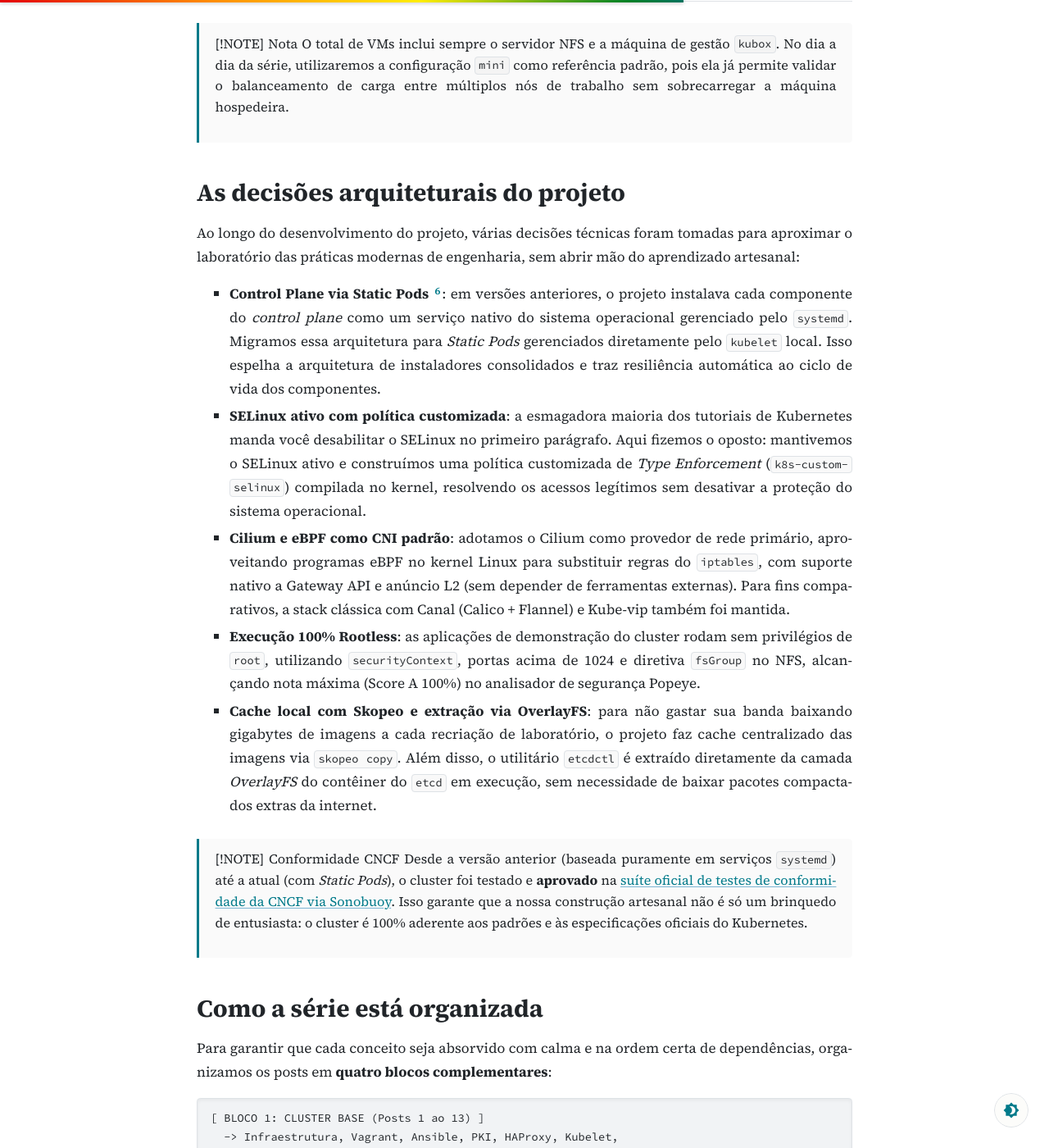
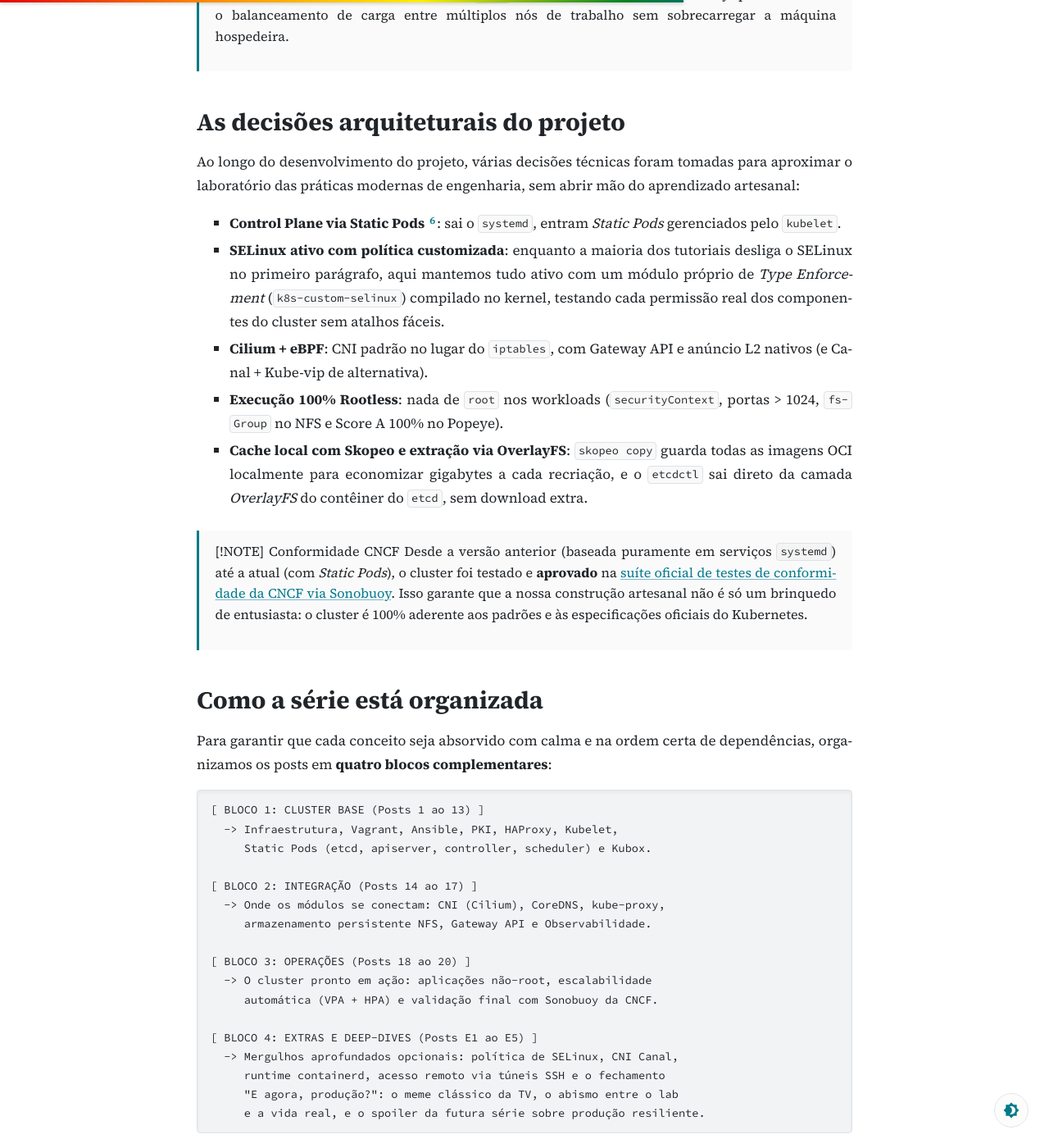
Before and after one commit to vndmtrx/vndmtrx.github.io, a Jekyll site: the page built from _posts/2026/08/2026-08-15-k8sbox-visao-geral.md, in a window 1280 px wide and 1400 px high, scrolled down 5133 px. Shown: the whole window at 82% size. Built offline with Jekyll 4.4.1, drawn with Linux system fonts in a browser that asks for light colours; nearby versions of some CDN libraries; some of the changed text lies outside the part shown.

Commit message:
fix(k8sbox): corrige invariantes Jekyll e ritmo anti-slop nos posts da série [skip ci]

```diff
--- a/_posts/2026/08/2026-08-15-k8sbox-visao-geral.md
+++ b/_posts/2026/08/2026-08-15-k8sbox-visao-geral.md
@@ -19,9 +19,9 @@ Se você trabalha com infraestrutura, nuvem ou DevOps, as chances de você já t
 >
 > **Aviso de escopo:** as decisões de arquitetura e parâmetros deste projeto foram pensadas sob medida para a nossa realidade de laboratório local em estações Linux com Vagrant e KVM/Libvirt. Elas priorizam aprendizado profundo e reprodutibilidade rápida sobre convenções corporativas de produção. O cluster foi originalmente projetado em versões anteriores e recentemente atualizado para o **Kubernetes v1.37.0**.
 
-Há algum tempo, eu mantinha um projeto de estudos chamado `vagrant-k8s-cluster` [^2], onde eu subia máquinas virtuais locais e deixava o `kubeadm` fazer a mágica dele. Funcionava perfeitamente, mas aquilo sempre me deixava com uma pulga atrás da orelha. O `kubeadm` gerava dezenas de certificados, subia um `etcd`, configurava o *control plane*, gerava *kubeconfigs*, e no final me entregava um comando de *join*. Mas o que exatamente estava acontecendo ali dentro? Como os certificados se conversavam? Como o *control plane* encontrava o `etcd`? Como o nó decidia quem tinha autoridade para fazer o quê?
+Há algum tempo, eu mantinha um projeto de estudos chamado `vagrant-k8s-cluster` [^2], subindo VMs locais e deixando o `kubeadm` fazer a mágica dele. Funcionava bem, mas deixava uma pulga atrás da orelha: o `kubeadm` gerava dezenas de certificados, subia um `etcd`, configurava o *control plane*, gerava *kubeconfigs* e entregava um comando de *join*. Mas o que acontecia lá dentro? Como os certificados conversavam? Como o *control plane* achava o `etcd`? Como o nó decidia quem mandava em quê?
 
-A resposta para essas perguntas não está nos instaladores automáticos. Ela está em abrir a caixa preta e montar o quebra-cabeça peça por peça. Foi assim que nasceu o projeto **k8s-in-a-box** [^1]: um laboratório estruturado para construir um cluster Kubernetes seguindo a cartilha do *Kubernetes The Hard Way* [^3], mas com uma diferença crucial. Em vez de colar comandos gigantescos no terminal até os dedos doerem e nunca mais conseguir reproduzir o ambiente, automatizamos cada milímetro do processo com **Ansible** e **Vagrant**.
+Instaladores automáticos escondem essas respostas; para enxergar tudo, só abrindo a caixa preta e montando peça por peça. Foi assim que nasceu o **k8s-in-a-box** [^1]: um laboratório seguindo a cartilha do *Kubernetes The Hard Way* [^3], sem colar comandos gigantes até os dedos doerem, automatizando cada passo com **Ansible** e **Vagrant**.
 
 A proposta aqui é construir o conhecimento de forma estritamente progressiva. Vamos começar do hardware virtual até chegar num cluster completo, seguro e validado pelo teste de conformidade oficial da CNCF [^6].
 
@@ -121,11 +121,11 @@ Você escolhe o tamanho do cluster que cabe no seu hardware e o projeto se adapt
 
 Ao longo do desenvolvimento do projeto, várias decisões técnicas foram tomadas para aproximar o laboratório das práticas modernas de engenharia, sem abrir mão do aprendizado artesanal:
 
-* **Control Plane via Static Pods** [^5]: em versões anteriores, o projeto instalava cada componente do *control plane* como um serviço nativo do sistema operacional gerenciado pelo `systemd`. Migramos essa arquitetura para *Static Pods* gerenciados diretamente pelo `kubelet` local. Isso espelha a arquitetura de instaladores consolidados e traz resiliência automática ao ciclo de vida dos componentes.
-* **SELinux ativo com política customizada**: a esmagadora maioria dos tutoriais de Kubernetes manda você desabilitar o SELinux no primeiro parágrafo. Aqui fizemos o oposto: mantivemos o SELinux ativo e construímos uma política customizada de *Type Enforcement* (`k8s-custom-selinux`) compilada no kernel, resolvendo os acessos legítimos sem desativar a proteção do sistema operacional.
-* **Cilium e eBPF como CNI padrão**: adotamos o Cilium como provedor de rede primário, aproveitando programas eBPF no kernel Linux para substituir regras do `iptables`, com suporte nativo a Gateway API e anúncio L2 (sem depender de ferramentas externas). Para fins comparativos, a stack clássica com Canal (Calico + Flannel) e Kube-vip também foi mantida.
-* **Execução 100% Rootless**: as aplicações de demonstração do cluster rodam sem privilégios de `root`, utilizando `securityContext`, portas acima de 1024 e diretiva `fsGroup` no NFS, alcançando nota máxima (Score A 100%) no analisador de segurança Popeye.
-* **Cache local com Skopeo e extração via OverlayFS**: para não gastar sua banda baixando gigabytes de imagens a cada recriação de laboratório, o projeto faz cache centralizado das imagens via `skopeo copy`. Além disso, o utilitário `etcdctl` é extraído diretamente da camada *OverlayFS* do contêiner do `etcd` em execução, sem necessidade de baixar pacotes compactados extras da internet.
+* **Control Plane via Static Pods** [^5]: sai o `systemd`, entram *Static Pods* gerenciados pelo `kubelet`.
+* **SELinux ativo com política customizada**: enquanto a maioria dos tutoriais desliga o SELinux no primeiro parágrafo, aqui mantemos tudo ativo com um módulo próprio de *Type Enforcement* (`k8s-custom-selinux`) compilado no kernel, testando cada permissão real dos componentes do cluster sem atalhos fáceis.
+* **Cilium + eBPF**: CNI padrão no lugar do `iptables`, com Gateway API e anúncio L2 nativos (e Canal + Kube-vip de alternativa).
+* **Execução 100% Rootless**: nada de `root` nos workloads (`securityContext`, portas > 1024, `fsGroup` no NFS e Score A 100% no Popeye).
+* **Cache local com Skopeo e extração via OverlayFS**: `skopeo copy` guarda todas as imagens OCI localmente para economizar gigabytes a cada recriação, e o `etcdctl` sai direto da camada *OverlayFS* do contêiner do `etcd`, sem download extra.
 
 > [!NOTE] Conformidade CNCF
 > Desde a versão anterior (baseada puramente em serviços `systemd`) até a atual (com *Static Pods*), o cluster foi testado e **aprovado** na [suíte oficial de testes de conformidade da CNCF via Sonobuoy](https://github.com/cncf/k8s-conformance). Isso garante que a nossa construção artesanal não é só um brinquedo de entusiasta: o cluster é 100% aderente aos padrões e às especificações oficiais do Kubernetes.
```
Also changed, not shown: other parts of _posts/2026/08/2026-08-15-k8sbox-visao-geral.md (+1 -1 lines), _posts/2026/09/2026-09-07-k8sbox-ferramentas-ambiente.md (+13 -13 lines), _posts/2026/09/2026-09-23-k8sbox-inventario-ansible.md (+12 -11 lines), _posts/2026/10/2026-10-10-k8sbox-preparacao-sistema-base.md (+6 -7 lines).
